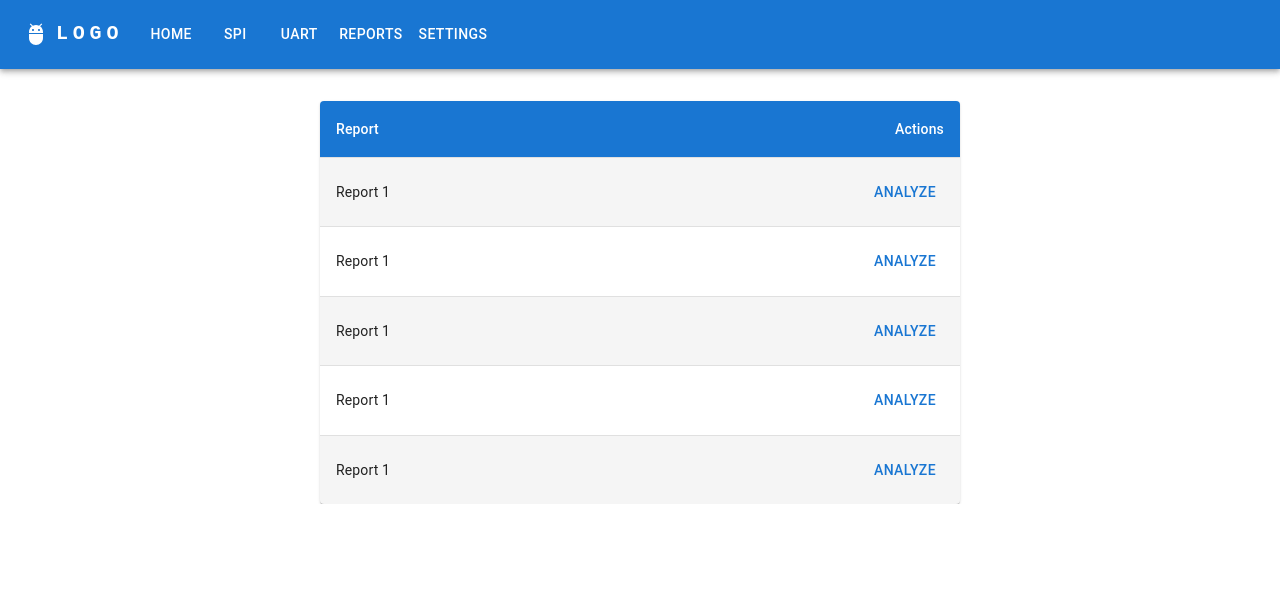
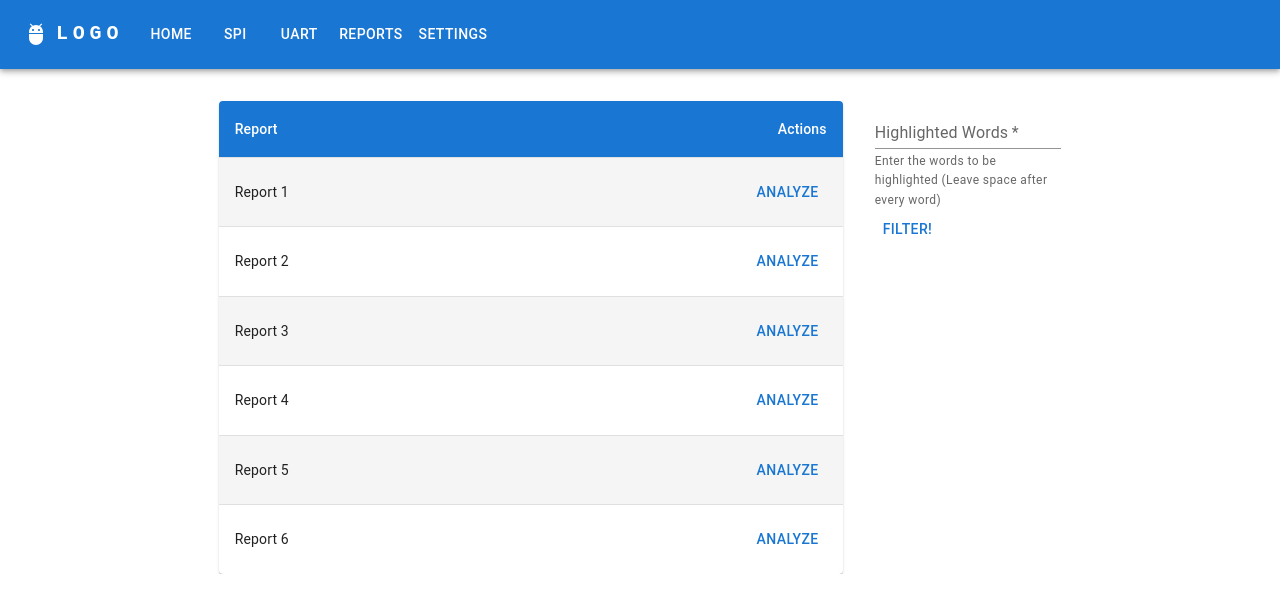
Before and after one commit to SuketB/Mini-sem6, a Next.js app: page /reports in a window 1280 px wide. Shown: the top 612 px of the page. Built offline with nearby package versions, Linux system fonts and the light colour scheme.

Commit message:
added keywords filter for reports page

```diff
--- /dev/null
+++ b/components/Modal.js
@@ -0,0 +1,58 @@
+import { Box } from '@mui/system'
+import React, { useState } from 'react'
+import { Button, Modal, Typography } from '@mui/material'
+import Highlighter from 'react-highlight-words'
+
+const style = {
+  position: 'absolute',
+  top: '50%',
+  left: '50%',
+  transform: 'translate(-50%, -50%)',
+  width: 400,
+  bgcolor: '#fff',
+  border: '2px solid #000',
+  boxShadow: 24,
+  p: 4,
+}
+
+
+const ModalOverlay = ({handleClose,currentReport,highlightedKeywords}) => {
+
+
+  let keywords = '['
+
+  for (let index = 0; index < highlightedKeywords.length; index++) {
+    const element = highlightedKeywords[index]
+    keywords += (element)
+    if(index !== highlightedKeywords.length-1) keywords += ' | '
+  }
+
+  keywords += ']'
+
+  return (
+    <Modal
+      open={true}
+      onClose={handleClose}
+      aria-labelledby='modal-modal-title'
+      aria-describedby='modal-modal-description'
+    >
+      <Box sx={style}>
+        <Typography id='modal-modal-title' variant='h6' component='h2'>
+          {currentReport.title}, Keywords Highlighted: {keywords}
+        </Typography>
+        <Typography id='modal-modal-description' sx={{ mt: 2 }}>
+          <Highlighter
+
+            highlightClassName='reportHighlighter'
+            searchWords={highlightedKeywords}
+            autoEscape={true}
+            textToHighlight={currentReport.description}
+          />
+        </Typography>
+      </Box>
+    </Modal>
+  )
+}
+
+
+export default ModalOverlay
--- a/components/Table.js
+++ b/components/Table.js
@@ -31,12 +31,47 @@ const StyledTableRow = styled(TableRow)(({ theme }) => ({
 
 
 
-const rows = ['Report 1', 'Report 1', 'Report 1', 'Report 1', 'Report 1']
+const rows = [
+  {
+    title: 'Report 1',
+    description:
+      "Now is the winter of our discontent Made glorious summer by this sun of York; And all the clouds that lour'd upon our house In the deep bosom of the ocean buried. Now are our brows bound with victorious wreaths; Our bruised arms hung up for monuments; Our stern alarums changed to merry meetings, Our dreadful marches to delightful measures. Grim-visaged war hath smooth'd his wrinkled front; And now, instead of mounting barded steeds To fright the souls of fearful adversaries, He capers nimbly in a lady's chamber To the lascivious pleasing of a lute. But I, that am not shaped for sportive tricks, Nor made to court an amorous looking-glass; I, that am rudely stamp'd, and want love's majesty To strut before a wanton ambling nymph; I, that am curtail'd of this fair proportion",
+  },
+  {
+    title: 'Report 2',
+    description:
+      'Fog everywhere. Fog up the river, where it flows among green aits and meadows; fog down the river, where it rolls deified among the tiers of shipping and the waterside pollutions of a great (and dirty) city. Fog on the Essex marshes, fog on the Kentish heights. Fog creeping into the cabooses of collier-brigs; fog lying out on the yards and hovering in the rigging of great ships; fog drooping on the gunwales of barges and small boats. Fog in the eyes and throats of ancient Greenwich pensioners, wheezing by the firesides of their wards; fog in the stem and bowl of the afternoon pipe of the wrathful skipper, down in his close cabin; fog cruelly pinching the toes and fingers of his shivering little apprentice boy on deck. Chance people on the bridges peeping over the parapets into a nether sky of fog, with fog all round them, as if they were up in a balloon and hanging in the misty clouds.',
+  },
+  {
+    title: 'Report 3',
+    description:
+      "Now is the winter of our discontent Made glorious summer by this sun of York; And all the clouds that lour'd upon our house In the deep bosom of the ocean buried. Now are our brows bound with victorious wreaths; Our bruised arms hung up for monuments; Our stern alarums changed to merry meetings, Our dreadful marches to delightful measures. Grim-visaged war hath smooth'd his wrinkled front; And now, instead of mounting barded steeds To fright the souls of fearful adversaries, He capers nimbly in a lady's chamber To the lascivious pleasing of a lute. But I, that am not shaped for sportive tricks, Nor made to court an amorous looking-glass; I, that am rudely stamp'd, and want love's majesty To strut before a wanton ambling nymph; I, that am curtail'd of this fair proportion",
+  },
+  {
+    title: 'Report 4',
+    description:
+      "Now is the winter of our discontent Made glorious summer by this sun of York; And all the clouds that lour'd upon our house In the deep bosom of the ocean buried. Now are our brows bound with victorious wreaths; Our bruised arms hung up for monuments; Our stern alarums changed to merry meetings, Our dreadful marches to delightful measures. Grim-visaged war hath smooth'd his wrinkled front; And now, instead of mounting barded steeds To fright the souls of fearful adversaries, He capers nimbly in a lady's chamber To the lascivious pleasing of a lute. But I, that am not shaped for sportive tricks, Nor made to court an amorous looking-glass; I, that am rudely stamp'd, and want love's majesty To strut before a wanton ambling nymph; I, that am curtail'd of this fair proportion",
+  },
+  {
+    title: 'Report 5',
+    description:
+      "Now is the winter of our discontent Made glorious summer by this sun of York; And all the clouds that lour'd upon our house In the deep bosom of the ocean buried. Now are our brows bound with victorious wreaths; Our bruised arms hung up for monuments; Our stern alarums changed to merry meetings, Our dreadful marches to delightful measures. Grim-visaged war hath smooth'd his wrinkled front; And now, instead of mounting barded steeds To fright the souls of fearful adversaries, He capers nimbly in a lady's chamber To the lascivious pleasing of a lute. But I, that am not shaped for sportive tricks, Nor made to court an amorous looking-glass; I, that am rudely stamp'd, and want love's majesty To strut before a wanton ambling nymph; I, that am curtail'd of this fair proportion",
+  },
+  {
+    title: 'Report 6',
+    description:
+      "Now is the winter of our discontent Made glorious summer by this sun of York; And all the clouds that lour'd upon our house In the deep bosom of the ocean buried. Now are our brows bound with victorious wreaths; Our bruised arms hung up for monuments; Our stern alarums changed to merry meetings, Our dreadful marches to delightful measures. Grim-visaged war hath smooth'd his wrinkled front; And now, instead of mounting barded steeds To fright the souls of fearful adversaries, He capers nimbly in a lady's chamber To the lascivious pleasing of a lute. But I, that am not shaped for sportive tricks, Nor made to court an amorous looking-glass; I, that am rudely stamp'd, and want love's majesty To strut before a wanton ambling nymph; I, that am curtail'd of this fair proportion",
+  },
+]
 
-export default function CustomizedTables() {
+
+
+export default function CustomizedTables({handleOpen,setCurrentReport}) {
+
+
   return (
     <TableContainer component={Paper}>
-      <Table sx={{ width:'100%' }} aria-label='customized table'>
+      <Table sx={{ width: '100%' }} aria-label='customized table'>
         <TableHead>
           <TableRow>
             <StyledTableCell>Report</StyledTableCell>
@@ -45,15 +80,13 @@ export default function CustomizedTables() {
         </TableHead>
         <TableBody>
           {rows.map((ele) => (
-
-            <StyledTableRow key={ele}>
+            <StyledTableRow key={ele.title}>
               <StyledTableCell component='th' scope='row'>
-                {ele}
+                {ele.title}
               </StyledTableCell>
               <StyledTableCell align='right'>
-                <Button>Analyze</Button>
+                <Button onClick={() => handleOpen(ele)}>Analyze</Button>
               </StyledTableCell>
-
             </StyledTableRow>
           ))}
         </TableBody>
--- a/package.json
+++ b/package.json
@@ -16,6 +16,7 @@
     "@next/font": "13.1.6",
     "next": "13.1.6",
     "react": "18.2.0",
-    "react-dom": "18.2.0"
+    "react-dom": "18.2.0",
+    "react-highlight-words": "^0.20.0"
   }
 }
--- a/pages/reports.js
+++ b/pages/reports.js
@@ -1,12 +1,68 @@
 import Table from '../components/Table'
-import React from 'react'
-import { Grid } from '@mui/material'
+import React, { useRef, useState } from 'react'
+import { Button, Grid, TextField } from '@mui/material'
+import Modal from '../components/Modal'
+import ModalOverlay from '../components/Modal'
+
+
 
 const reports = () => {
+
+
+
+    const [openModal, setOpenModal] = useState(false)
+    const [currentReport, setCurrentReport] = useState(null);
+    const [keywordsToFilterString, setkeywordsToFilterString] = useState('');
+    const [highlightedKeywords, setHighlightedKeywords] = useState([]);
+
+  const handleOpen = (report) => {
+    setCurrentReport(report)
+    setOpenModal(true)
+  }
+  const handleClose = () => {
+    setCurrentReport(null)
+    setOpenModal(false)
+  }
+
+  const handleFilterKeywords = () => {
+    const filterKeywords = keywordsToFilterString.split(' ').filter(e => e !== '')
+    setHighlightedKeywords(filterKeywords)
+
+  }
+
+
   return (
-    <Grid container sx={{display:'flex',justifyContent:'center'}}>
+    <Grid
+      container
+      sx={{ display: 'flex', justifyContent: 'center' }}
+      spacing={4}
+    >
       <Grid item xs={6}>
-        <Table></Table>
+        {openModal ? (
+          <ModalOverlay
+            highlightedKeywords={highlightedKeywords}
+            currentReport={currentReport}
+            handleClose={handleClose}
+          ></ModalOverlay>
+        ) : (
+          <Table
+            setHighlightedKeywords={setHighlightedKeywords}
+            setCurrentReport={setCurrentReport}
+            handleOpen={handleOpen}
+          ></Table>
+        )}
+      </Grid>
+      <Grid item xs={2}>
+        <TextField
+          helperText='Enter the words to be highlighted (Leave space after every word)'
+          required
+          type='text'
+          id='standard-basic'
+          label='Highlighted Words'
+          variant='standard'
+          onChange={(e) => setkeywordsToFilterString(e.target.value)}
+        />
+        <Button onClick={handleFilterKeywords}>Filter!</Button>
       </Grid>
     </Grid>
   )
--- a/styles/globals.css
+++ b/styles/globals.css
@@ -33,3 +33,7 @@ a {
   color: inherit;
   text-decoration: none;
 }
+
+/* .reportHighlighter{
+  color: yellow
+} */
```
Also changed, not shown: 1 other file (tests, documents, lock files or other folders).
